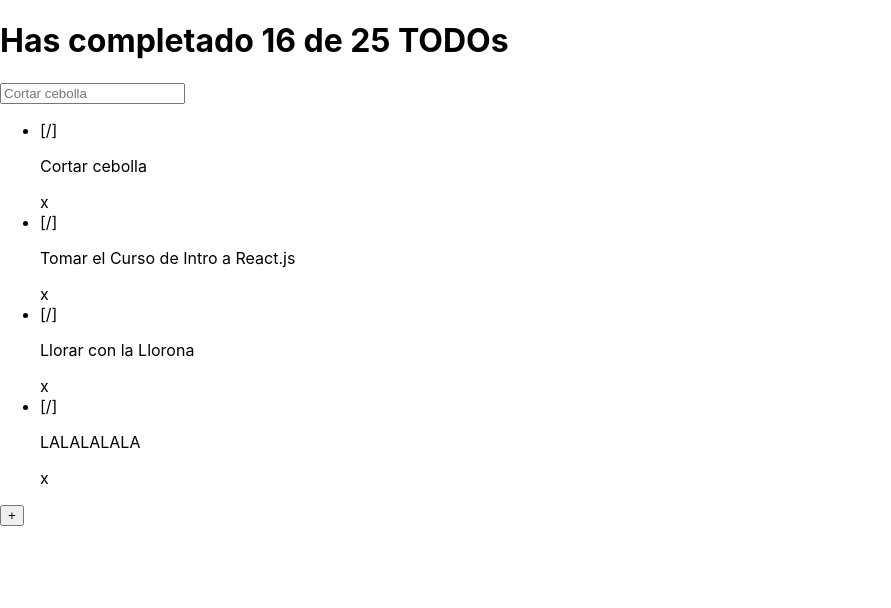
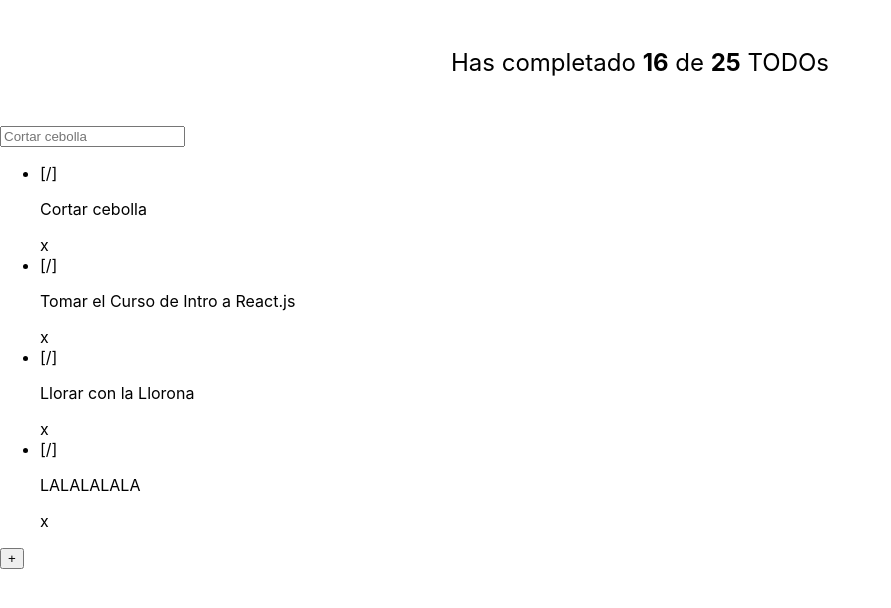
Before and after one commit to platzi/curso-react-intro, a React (Create React App) app: page / in a window 1280 px wide. Shown: the top 608 px of the page, without its empty margins (0-891 px from the left). Built offline with nearby package versions, Linux system fonts and the light colour scheme.

Commit message:
preparando manipulación del DOM

```diff
--- /dev/null
+++ b/src/TodoCounter.css
@@ -0,0 +1,8 @@
+.TodoCounter{font-size:24px;
+    text-align:center;margin:0;
+    padding:48px;font-weight:400
+}
+
+.TodoCounter span{
+    font-weight:700
+}
--- a/src/TodoCounter.jsx
+++ b/src/TodoCounter.jsx
@@ -1,9 +1,10 @@
 import React from 'react';
+import "./TodoCounter.css"
 
 function TodoCounter({ total, completed }){
     return(
-        <h1>
-            Has completado {completed} de {total} TODOs
+        <h1 className="TodoCounter">
+            Has completado <span>{completed}</span> de <span>{total}</span> TODOs
         </h1>
     );
 }
```
